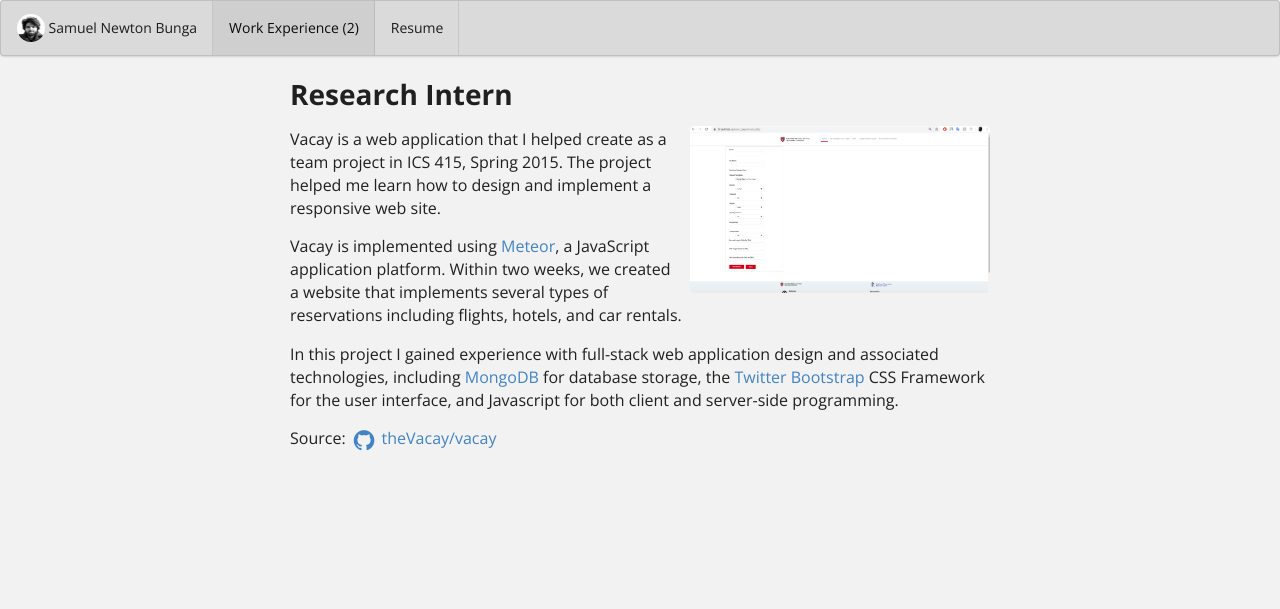
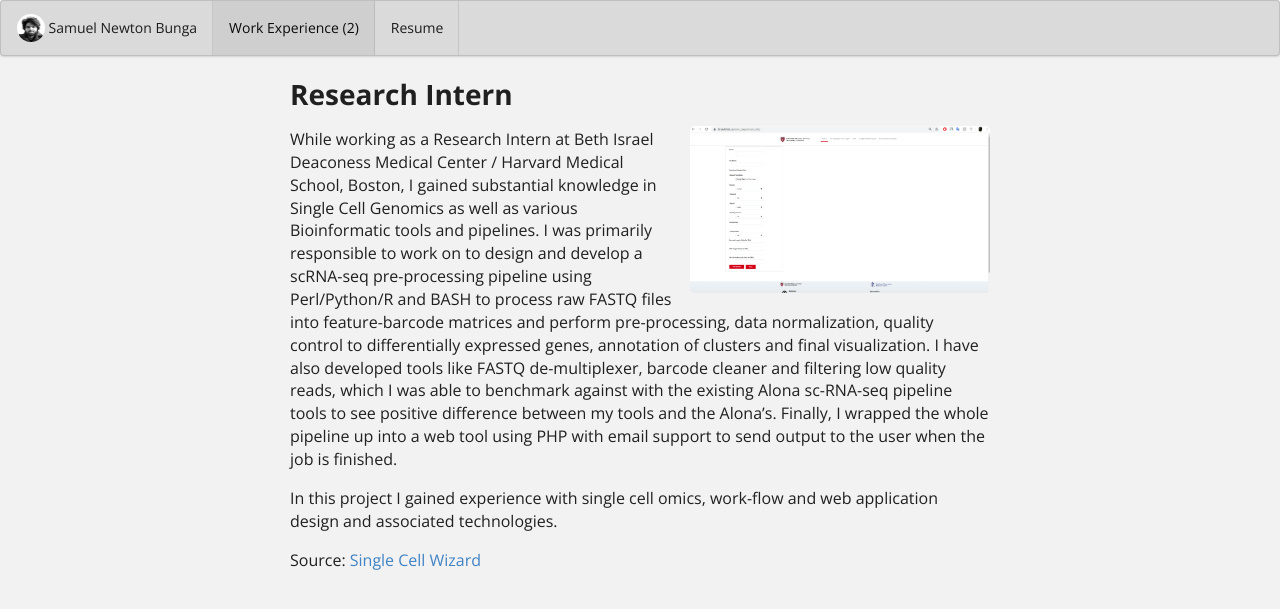
Before and after one commit to samuelbunga/samuelbunga.github.io, a Jekyll site: the page built from projects/project-2.md, in a window 1280 px wide. Shown: the top 609 px of the page. Built offline with Jekyll 4.4.1, drawn with Linux system fonts in a browser that asks for light colours.

Commit message:
Update project-2.md

```diff
--- a/projects/project-2.md
+++ b/projects/project-2.md
@@ -16,10 +16,8 @@ summary: Primarily responsible to develop a web application for Single Cell RNA-
 
 <img class="ui medium right floated rounded image" src="../images/scwiz.PNG">
 
-Vacay is a web application that I helped create as a team project in ICS 415, Spring 2015. The project helped me learn how to design and implement a responsive web site.
+While working as a Research Intern at Beth Israel Deaconess Medical Center / Harvard Medical School, Boston, I gained substantial knowledge in Single Cell Genomics as well as various Bioinformatic tools and pipelines. I was primarily responsible to work on to design and develop a scRNA-seq pre-processing pipeline using Perl/Python/R and BASH to process raw FASTQ files into feature-barcode matrices and perform pre-processing, data normalization, quality control to differentially expressed genes, annotation of clusters and final visualization. I have also developed tools like FASTQ de-multiplexer, barcode cleaner and filtering low quality reads, which I was able to benchmark against with the existing Alona sc-RNA-seq pipeline tools to see positive difference between my tools and the Alona’s. Finally, I wrapped the whole pipeline up into a web tool using PHP with email support to send output to the user when the job is finished.
 
-Vacay is implemented using [Meteor](http://meteor.com), a JavaScript application platform. Within two weeks, we created a website that implements several types of reservations including flights, hotels, and car rentals.
+In this project I gained experience with single cell omics, work-flow and web application design and associated technologies.
 
-In this project I gained experience with full-stack web application design and associated technologies, including [MongoDB](http://mongodb.com) for database storage, the [Twitter Bootstrap](http://getbootstrap.com/) CSS Framework for the user interface, and Javascript for both client and server-side programming.
-
-Source: <a href="https://github.com/theVacay/vacay"><i class="large github icon"></i>theVacay/vacay</a>
+Source: <a href="https://bhasinlab.us/scw_page/scwiz.php">Single Cell Wizard</a>
```
